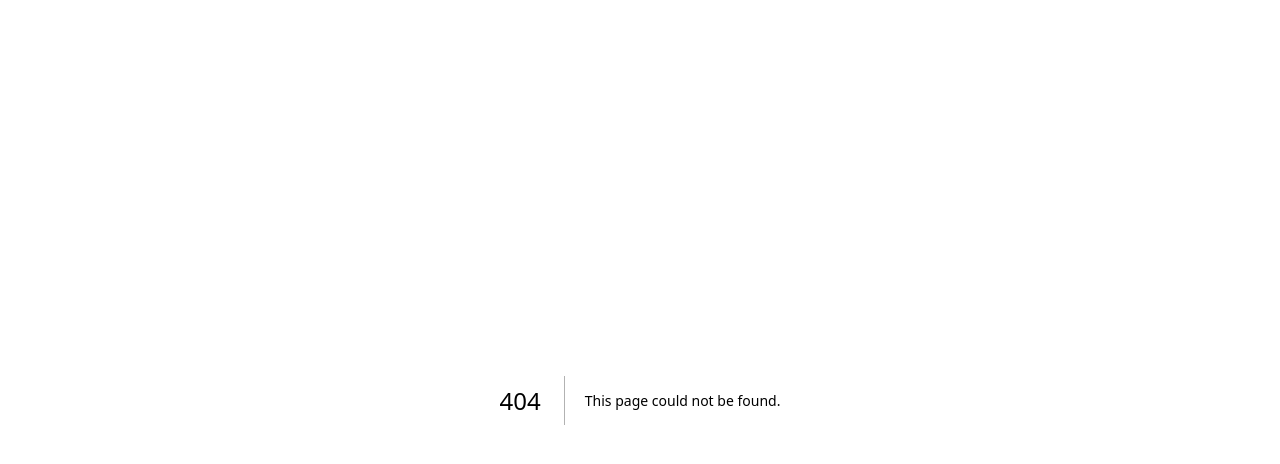
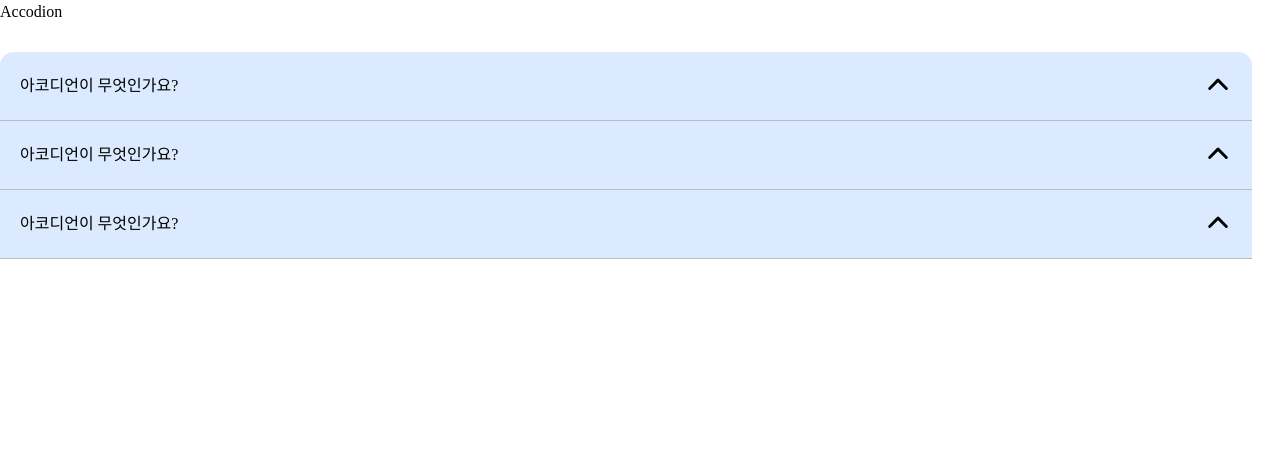
Before and after one commit to choidy180/next-v15-ui, a Next.js app: page /accodion in a window 1280 px wide. Before the commit this address had no page. Shown: the top 464 px of the page. Built offline with nearby package versions, Linux system fonts and the light colour scheme; a web font is replaced by a local one.

Commit message:
'deploy'

```diff
--- /dev/null
+++ b/src/app/accodion/page.tsx
@@ -0,0 +1,13 @@
+import DefaultAccodian from "../components/accodion/default-accodion";
+
+const AccodianConponentsPage = () => {
+    return (
+        <div className="w-full max-w-[1000px] flex flex-col justify-start items-center">
+            <title>Accodion</title>
+            <h2 className="text-[3rem] mt-20">Accodion</h2>
+            <DefaultAccodian/>
+        </div>
+    )
+}
+
+export default AccodianConponentsPage;
--- /dev/null
+++ b/src/app/components/accodion/default-accodion.tsx
@@ -0,0 +1,95 @@
+"use client";
+
+import { useState } from "react";
+import { HiMiniChevronUp } from "react-icons/hi2";
+import styled from "styled-components";
+
+const Container = styled.div`
+    width: 100%;
+    max-width: calc(100% - 28px);
+    margin-top: 28px;
+    .head {
+        width: 100%;
+        padding: 1.25rem;
+        position: relative;
+        cursor: pointer;
+        display: flex;
+        justify-content: space-between;
+        align-items: center;
+        transition: 0.2s all ease-in-out;
+        background-color: #DBEAFE;
+        border-bottom: 1.4px solid #bbbbbb;
+
+        svg {
+            width: 28px;
+            height: 28px;
+            transform: scale(1.4);
+            transition: 0.2s all ease-in-out;
+        }
+
+        &.focus {
+            background-color: #93C5FD;
+            svg {
+                transform: scale(1.4) rotate(180deg);
+            }
+        }
+    }
+    .content {
+        width: 100%;
+        height: 0px;
+        overflow: hidden;
+        padding: 0;
+        transition: all 0.2s all ease-in-out;
+        &.focus {
+            height: auto;
+            padding: 1.25rem;
+            border: 1.4px solid #CECECE;
+        }
+    }
+    .first {
+        border-top-right-radius: 14px;
+        border-top-left-radius: 14px;
+    }
+    &.last {
+        .head {
+            border-bottom: 0px;
+        }
+    }
+`
+
+export default function DefaultAccodian() {
+    const [focus1, setFocus1] = useState<boolean>(false);
+    const [focus2, setFocus2] = useState<boolean>(false);
+    const [focus3, setFocus3] = useState<boolean>(false);
+    return (
+        <Container>
+            <div className="container">
+                <div className={`head first ${focus1 === true && 'focus'}`} onClick={()=> setFocus1(!focus1)}>
+                    <p>아코디언이 무엇인가요?</p>
+                    <HiMiniChevronUp/>
+                </div>
+                <div className={`content ${focus1 === true && 'focus'}`}>
+                    <p>아코디언은 웹사이트나 애플리케이션의 사용자 인터페이스 요소로, 접었다 펼칠 수 있는 메뉴나 섹션을 의미합니다.</p>
+                </div>
+            </div>
+            <div className="container">
+                <div className={`head ${focus2 === true && 'focus'}`} onClick={()=> setFocus2(!focus2)}>
+                    <p>아코디언이 무엇인가요?</p>
+                    <HiMiniChevronUp/>
+                </div>
+                <div className={`content ${focus2 === true && 'focus'}`}>
+                    <p>사용자가 한 번에 하나의 섹션만 볼 수 있도록 설계되어, 화면 공간을 효율적으로 사용하고 깔끔한 디자인을 제공합니다.</p>
+                </div>
+            </div>
+            <div className="container last">
+                <div className={`head ${focus3 === true && 'focus'}`} onClick={()=> setFocus3(!focus3)}>
+                    <p>아코디언이 무엇인가요?</p>
+                    <HiMiniChevronUp/>
+                </div>
+                <div className={`content ${focus3 === true && 'focus'}`}>
+                    <p>주름진 구조를 지칭할 때도 사용됩니다. 예를 들어, 접이식 문, 주름이 많은 천 또는 책에서 반복적인 확장과 수축이 가능한 디자인을 아코디언이라고 부르기도 합니다.</p>
+                </div>
+            </div>
+        </Container>
+    )
+}
```
Also changed, not shown: package.json (+7 -5 lines), src/app/components/move-btn.tsx (added, +16 -0 lines), src/app/page.tsx (+7 -1 lines), 1 other file (tests, documents, lock files or other folders).
